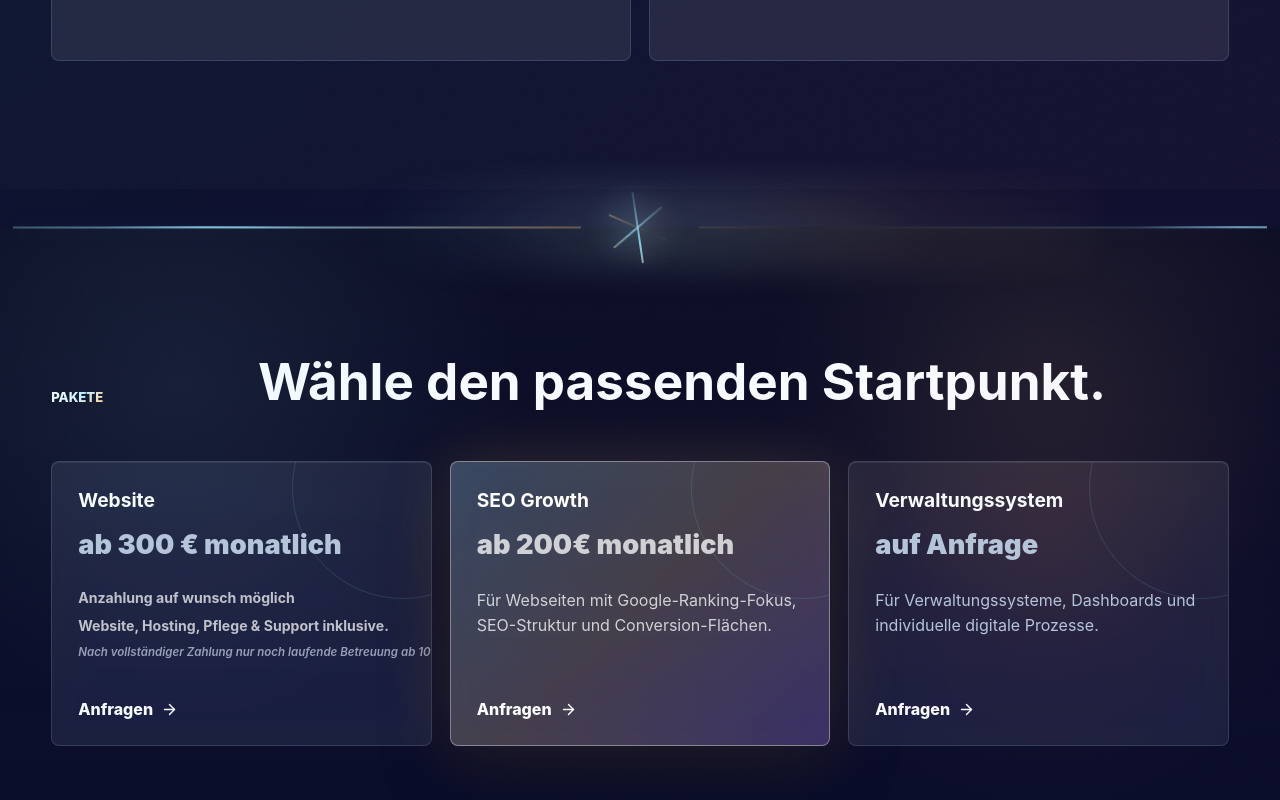
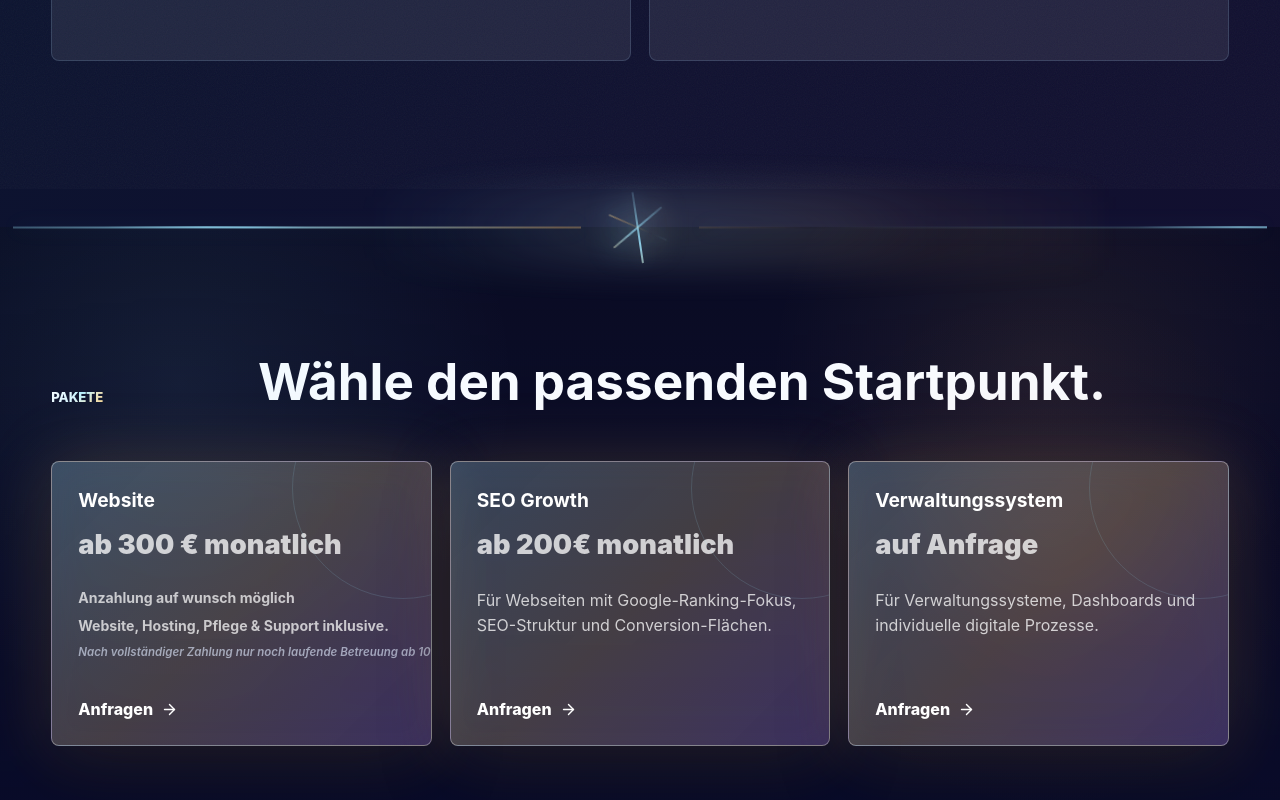
Before and after one commit to parmis2005/digitalvision, a Next.js app: page / in a window 1280 px wide. Shown: the part 4184-4984 px from the top of the page. Built offline with nearby package versions, Linux system fonts and the light colour scheme; no server answers; the database is empty.

Commit message:
Revert "Extend glassmorphism modernization site-wide"
This reverts commit f0b763d621032ba46033872786ffb52fc5e730a3.

```diff
--- a/app/package-card.tsx
+++ /dev/null
@@ -1,45 +0,0 @@
-"use client";
-
-import type { ReactNode } from "react";
-import { useEffect, useRef, useState } from "react";
-
-type PackageCardProps = {
-  featured?: boolean;
-  delay?: number;
-  children: ReactNode;
-};
-
-export function PackageCard({ featured = false, delay = 0, children }: PackageCardProps) {
-  const ref = useRef<HTMLElement>(null);
-  const [visible, setVisible] = useState(false);
-
-  useEffect(() => {
-    const el = ref.current;
-    if (!el) {
-      return;
-    }
-
-    const observer = new IntersectionObserver(
-      ([entry]) => {
-        if (entry.isIntersecting) {
-          setVisible(true);
-          observer.disconnect();
-        }
-      },
-      { threshold: 0.2, rootMargin: "0px 0px -60px 0px" },
-    );
-
-    observer.observe(el);
-    return () => observer.disconnect();
-  }, []);
-
-  const classes = ["package-card", "reveal", featured ? "featured" : "", visible ? "is-visible" : ""]
-    .filter(Boolean)
-    .join(" ");
-
-  return (
-    <article ref={ref} className={classes} style={{ transitionDelay: `${delay}ms` }}>
-      {children}
-    </article>
-  );
-}
--- a/app/page.tsx
+++ b/app/page.tsx
@@ -9,7 +9,6 @@ import { AmbientScene } from "./ambient-scene";
 import { ContactForm } from "./contact-form";
 import { DigitalVisionLogo } from "./digitalvision-logo";
 import { MobileNav } from "./mobile-nav";
-import { PackageCard } from "./package-card";
 import { ProductShowcase } from "./product-showcase";
 import { Reveal } from "./reveal";
 import { ServiceCard } from "./service-card";
@@ -238,11 +237,11 @@ export default function Home() {
             Unternehmen.
           </p>
           <div className="vision-points">
-            {visionPoints.map((point, index) => (
-              <Reveal as="div" className="vision-point" delay={index * 90} key={point}>
+            {visionPoints.map((point) => (
+              <div className="vision-point" key={point}>
                 <Check size={18} aria-hidden="true" />
                 <span>{point}</span>
-              </Reveal>
+              </div>
             ))}
           </div>
         </div>
@@ -317,8 +316,16 @@ export default function Home() {
           <h2>Wähle den passenden Startpunkt.</h2>
         </div>
         <div className="package-grid">
-          {packages.map((item, index) => (
-            <PackageCard featured={item.featured} delay={index * 90} key={item.name}>
+          {packages.map((item) => (
+            <article
+              className={[
+                "package-card",
+                "featured",
+              ]
+                .filter(Boolean)
+                .join(" ")}
+              key={item.name}
+            >
               <h3>{item.name}</h3>
               <p className="price">{item.price}</p>
               {item.detailLines ? (
@@ -340,7 +347,7 @@ export default function Home() {
                 Anfragen
                 <ArrowRight size={17} aria-hidden="true" />
               </a>
-            </PackageCard>
+            </article>
           ))}
         </div>
       </section>
```
Also changed, not shown: app/globals.css.
